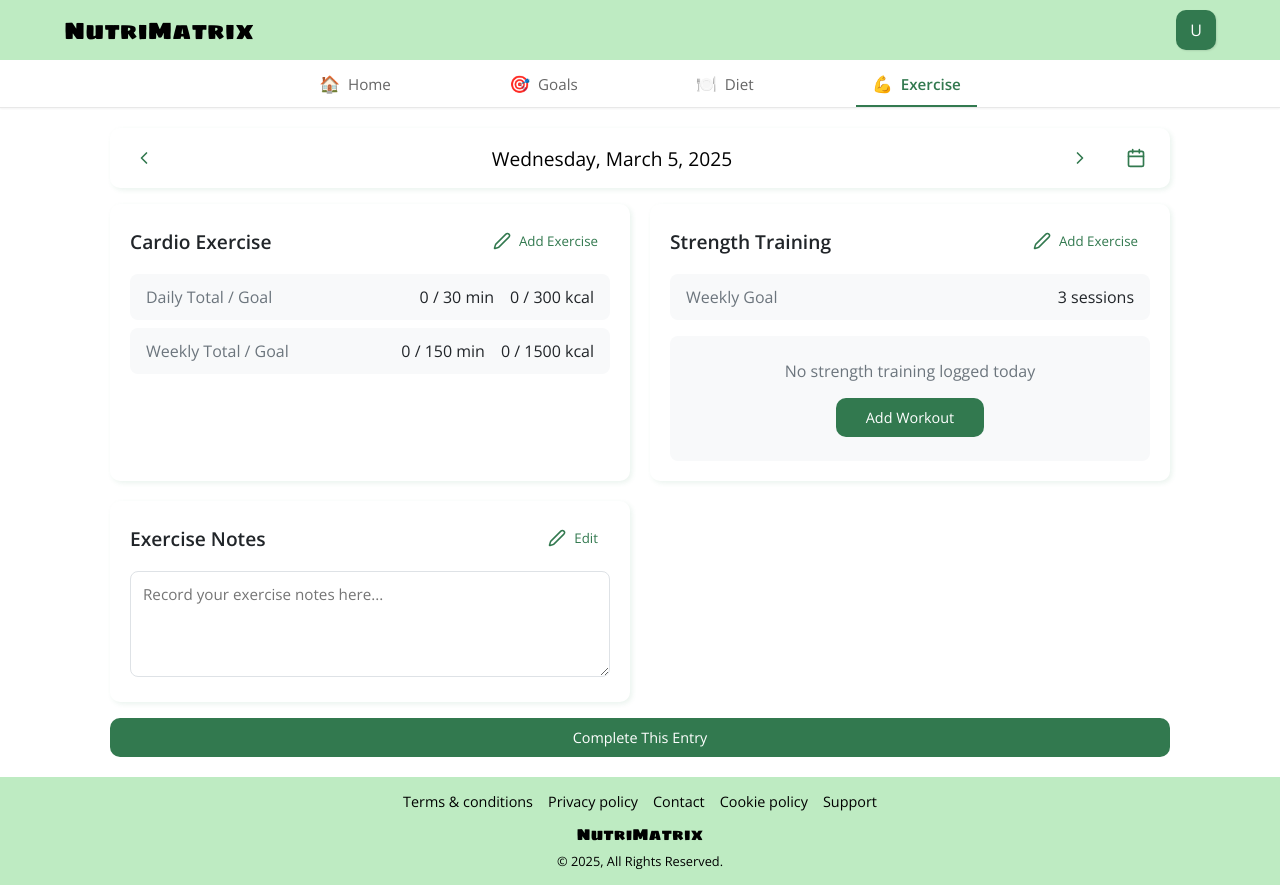
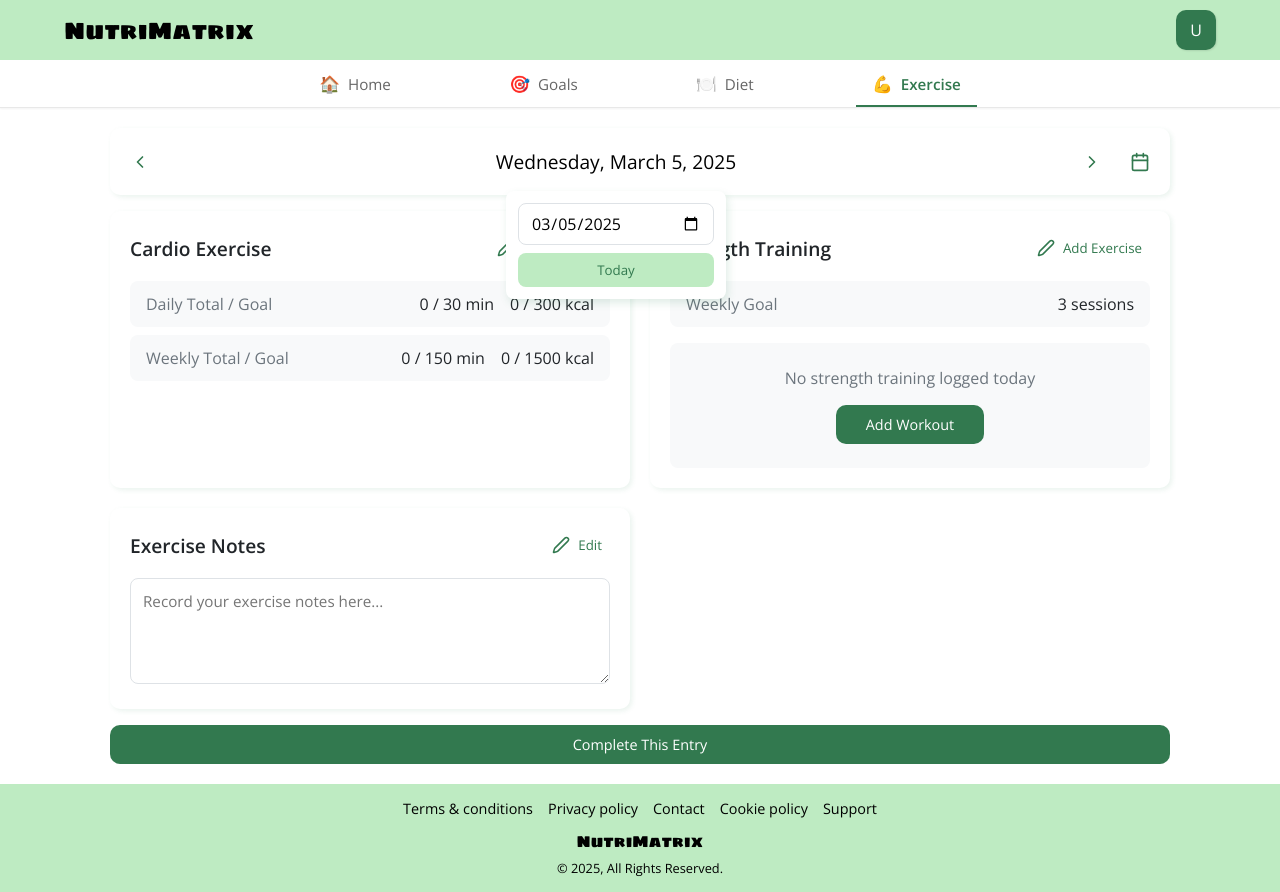
Before and after one commit to KaiyuYang74/diet-tracker, a React (Vite) app in the folder frontend/: page /exercise in a window 1280 px wide. Both pictures are taken after a click on the button 1136 px from the left and 158 px from the top of the page. Built offline with nearby package versions, Linux system fonts and the light colour scheme.

Commit message:
opt for data bar

```diff
--- /dev/null
+++ b/frontend/src/components/DateNavigation.jsx
@@ -0,0 +1,109 @@
+// frontend/src/components/DateNavigation.jsx
+import { useState } from "react";
+import { ChevronLeft, ChevronRight, Calendar } from 'lucide-react';
+import "../styles/components/DateNavigation.css";
+
+function DateNavigation({ currentDate, setCurrentDate }) {
+  const [showDatePicker, setShowDatePicker] = useState(false);
+
+  // 处理前一天
+  const handlePrevDay = () => {
+    const prevDay = new Date(currentDate);
+    prevDay.setDate(prevDay.getDate() - 1);
+    setCurrentDate(prevDay);
+  };
+
+  // 处理后一天
+  const handleNextDay = () => {
+    const nextDay = new Date(currentDate);
+    nextDay.setDate(nextDay.getDate() + 1);
+    setCurrentDate(nextDay);
+  };
+
+  // 设置为今天
+  const handleToday = () => {
+    setCurrentDate(new Date());
+    setShowDatePicker(false);
+  };
+
+  // 处理日期选择
+  const handleDateChange = (e) => {
+    const selectedDate = new Date(e.target.value);
+    setCurrentDate(selectedDate);
+    setShowDatePicker(false);
+  };
+
+  // 格式化日期显示
+  const formatDate = (date) => {
+    return date.toLocaleDateString('en-US', {
+      year: 'numeric',
+      month: 'long',
+      day: 'numeric',
+      weekday: 'long'
+    });
+  };
+
+  // 日期选择器使用的格式 YYYY-MM-DD
+  const formatDateForInput = (date) => {
+    const year = date.getFullYear();
+    const month = String(date.getMonth() + 1).padStart(2, '0');
+    const day = String(date.getDate()).padStart(2, '0');
+    return `${year}-${month}-${day}`;
+  };
+
+  return (
+    <div className="date-nav">
+      <button
+        className="btn-icon"
+        onClick={handlePrevDay}
+        title="Previous Day"
+      >
+        <ChevronLeft size={20} />
+      </button>
+
+      <div className="date-selector">
+        <div
+          className="current-date"
+          onClick={() => setShowDatePicker(!showDatePicker)}
+        >
+          {formatDate(currentDate)}
+        </div>
+
+        {showDatePicker && (
+          <div className="date-picker-container">
+            <input
+              type="date"
+              value={formatDateForInput(currentDate)}
+              onChange={handleDateChange}
+              className="date-picker"
+            />
+            <button
+              className="today-btn"
+              onClick={handleToday}
+            >
+              Today
+            </button>
+          </div>
+        )}
+      </div>
+
+      <button
+        className="btn-icon"
+        onClick={handleNextDay}
+        title="Next Day"
+      >
+        <ChevronRight size={20} />
+      </button>
+
+      <button
+        className="btn-icon"
+        onClick={() => setShowDatePicker(!showDatePicker)}
+        title="Select Date"
+      >
+        <Calendar size={20} />
+      </button>
+    </div>
+  );
+}
+
+export default DateNavigation;
--- a/frontend/src/pages/Diet.jsx
+++ b/frontend/src/pages/Diet.jsx
@@ -1,6 +1,7 @@
-import { useState } from "react";
+import { useState, useEffect } from "react";
 import BaseLayout from "../layouts/BaseLayout";
 import { ChevronLeft, ChevronRight, Calendar, Edit2, Plus } from 'lucide-react';
+import DateNavigation from "../components/DateNavigation";
 import "../styles/theme.css";
 import "../styles/pages/Diet.css";
 
@@ -18,6 +19,19 @@ function Diet() {
     sodium: 2300,
     sugar: 50
   };
+
+  // 当日期变化时，可以从API获取数据
+  useEffect(() => {
+    // 这里可以添加API调用来获取特定日期的数据
+    console.log("Date changed:", currentDate);
+
+    // 模拟API调用
+    // 将水摄入量重置为0，模拟获取新日期的数据
+    setWaterIntake(0);
+
+    // 实际应用中，可能需要执行以下操作：
+    // fetchDietData(currentDate.toISOString().split('T')[0]);
+  }, [currentDate]);
 
   const meals = [
     { id: 'breakfast', name: 'Breakfast', items: [], targetCalories: 600 },
@@ -58,18 +72,10 @@ function Diet() {
     <BaseLayout>
       <div className="page-container">
           {/* 日期导航 */}
-          <div className="date-nav">
-            <button className="btn-icon">
-              <ChevronLeft size={20} />
-            </button>
-            <div className="current-date">{formatDate(currentDate)}</div>
-            <button className="btn-icon">
-              <ChevronRight size={20} />
-            </button>
-            <button className="btn-icon">
-              <Calendar size={20} />
-            </button>
-          </div>
+          <DateNavigation
+            currentDate={currentDate}
+            setCurrentDate={setCurrentDate}
+          />
 
           <div className="grid-layout">
             {/* 左侧 - 餐食记录 */}
--- a/frontend/src/pages/Exercise.jsx
+++ b/frontend/src/pages/Exercise.jsx
@@ -1,12 +1,22 @@
-import { useState } from "react";
-import { ChevronLeft, ChevronRight, Calendar, Edit2 } from 'lucide-react';
+import { useState, useEffect } from "react";
 import BaseLayout from "../layouts/BaseLayout";
+import DateNavigation from "../components/DateNavigation";
+import { Edit2 } from 'lucide-react';
 import "../styles/theme.css";
 import "../styles/pages/Exercise.css";
 
 
 function Exercise() {
   const [currentDate, setCurrentDate] = useState(new Date());
+
+  // 当日期变化时，可以从API获取数据
+  useEffect(() => {
+    // 这里可以添加API调用来获取特定日期的数据
+    console.log("Date changed in Exercise:", currentDate);
+
+    // 实际应用中，可能需要执行以下操作：
+    // fetchExerciseData(currentDate.toISOString().split('T')[0]);
+  }, [currentDate]);
 
   const formatDate = (date) => {
     return date.toLocaleDateString('en-US', {
@@ -20,19 +30,11 @@ function Exercise() {
   return (
     <BaseLayout>
       <div className="page-container">
-        {/* 日期导航 */}
-        <div className="date-nav">
-          <button className="btn-icon">
-            <ChevronLeft size={20} />
-          </button>
-          <div className="current-date">{formatDate(currentDate)}</div>
-          <button className="btn-icon">
-            <ChevronRight size={20} />
-          </button>
-          <button className="btn-icon">
-            <Calendar size={20} />
-          </button>
-        </div>
+        {/* 使用新的日期导航组件 */}
+        <DateNavigation
+          currentDate={currentDate}
+          setCurrentDate={setCurrentDate}
+        />
 
         <div className="grid-layout">
           {/* 心肺运动卡片 */}
--- /dev/null
+++ b/frontend/src/styles/components/DateNavigation.css
@@ -0,0 +1,88 @@
+/* frontend/src/styles/components/DateNavigation.css */
+.date-nav {
+    display: flex;
+    align-items: center;
+    gap: var(--space-3);
+    background: var(--white);
+    padding: var(--space-3);
+    border-radius: var(--radius-lg);
+    box-shadow: var(--shadow-sm);
+    width: 100%;
+    margin-bottom: var(--space-4);
+  }
+
+  .date-selector {
+    flex: 1;
+    position: relative;
+  }
+
+  .current-date {
+    text-align: center;
+    font-size: 1.2rem;
+    font-weight: 500;
+    cursor: pointer;
+    padding: var(--space-2);
+    border-radius: var(--radius-md);
+    transition: background-color var(--transition-base);
+  }
+
+  .current-date:hover {
+    background-color: var(--neutral-100);
+  }
+
+  .date-picker-container {
+    position: absolute;
+    top: 100%;
+    left: 50%;
+    transform: translateX(-50%);
+    background: var(--white);
+    padding: var(--space-3);
+    border-radius: var(--radius-md);
+    box-shadow: var(--shadow-md);
+    z-index: 10;
+    display: flex;
+    flex-direction: column;
+    gap: var(--space-2);
+    margin-top: var(--space-2);
+    min-width: 220px;
+  }
+
+  .date-picker {
+    padding: var(--space-2) var(--space-3);
+    border: 1px solid var(--neutral-300);
+    border-radius: var(--radius-md);
+    font-size: 1rem;
+  }
+
+  .today-btn {
+    padding: var(--space-2);
+    background-color: var(--primary-light);
+    color: var(--primary);
+    border: none;
+    border-radius: var(--radius-md);
+    cursor: pointer;
+    font-weight: 500;
+    transition: background-color var(--transition-base);
+  }
+
+  .today-btn:hover {
+    background-color: var(--primary);
+    color: var(--white);
+  }
+
+  .btn-icon {
+    display: flex;
+    justify-content: center;
+    align-items: center;
+    background: none;
+    border: none;
+    color: var(--primary);
+    cursor: pointer;
+    padding: var(--space-2);
+    border-radius: var(--radius-sm);
+    transition: background-color var(--transition-base);
+  }
+
+  .btn-icon:hover {
+    background-color: var(--primary-hover);
+  }
--- a/frontend/src/styles/pages/Goals.css
+++ b/frontend/src/styles/pages/Goals.css
@@ -179,26 +179,54 @@
   background-color: var(--primary-light);
 }
 
-/* 编辑面板样式 */
-.editor-panel {
-  background: var(--white);
-  border-radius: var(--radius-md);
-  padding: var(--space-4);
-  margin: var(--space-4) 0;
-  border: 1px solid var(--neutral-200);
+/* 营养项目标题和值的布局 */
+.nutrient-label {
+  color: var(--neutral-700);
 }
 
-.editor-panel h4 {
-  color: var(--neutral-700);
-  margin-bottom: var(--space-4);
-  font-size: 1rem;
+.nutrient-values {
+  display: flex;
+  gap: var(--space-3);
+  align-items: center;
 }
 
-.editor-grid {
-  display: grid;
-  grid-template-columns: repeat(auto-fit, minmax(120px, 1fr));
-  gap: var(--space-4);
-  margin-bottom: var(--space-4);
+.nutrient-percentage {
+  color: var(--primary);
+  font-weight: 500;
+}
+
+.nutrient-amount {
+  color: var(--neutral-900);
+  font-weight: 500;
+}
+
+
+/* 操作按钮布局 */
+.action-buttons {
+  display: flex;
+  gap: var(--space-3);
+  margin-top: var(--space-4);
+  justify-content: flex-end;
+}
+
+.action-buttons .btn {
+  display: flex;
+  align-items: center;
+  gap: var(--space-2);
+  padding: var(--space-2) var(--space-4);
+}
+
+.total-percentage {
+  margin-top: var(--space-3);
+  text-align: right;
+  font-size: 0.9rem;
+  color: var(--neutral-600);
+}
+
+/* 警告文本 */
+.warning {
+  color: #ff4d4f;
+  margin-left: var(--space-2);
 }
 
 /* 百分比输入组件样式 */
@@ -240,13 +268,28 @@
   font-size: 0.9rem;
 }
 
-.total-percentage {
-  text-align: right;
-  font-size: 0.9rem;
-  color: var(--neutral-600);
+
+/* 统一的编辑输入框样式 */
+.edit-input .input-group {
+  width: 100px;
+  position: relative;
 }
 
-.warning {
-  color: #ff4d4f;
-  margin-left: var(--space-2);
+.edit-input input {
+  width: 100%;
+  padding: var(--space-1) var(--space-2);
+  padding-right: 25px;
+  border: 1px solid var(--neutral-300);
+  border-radius: var(--radius-sm);
+  text-align: right;
+  color: var(--primary);
+  font-weight: 500;
 }
+
+.edit-input .input-suffix {
+  position: absolute;
+  right: var(--space-2);
+  top: 50%;
+  transform: translateY(-50%);
+  color: var(--primary);
+}
```
Also changed, not shown: frontend/src/pages/Goals.jsx (+209 -119 lines), 1 other file (tests, documents, lock files or other folders).
